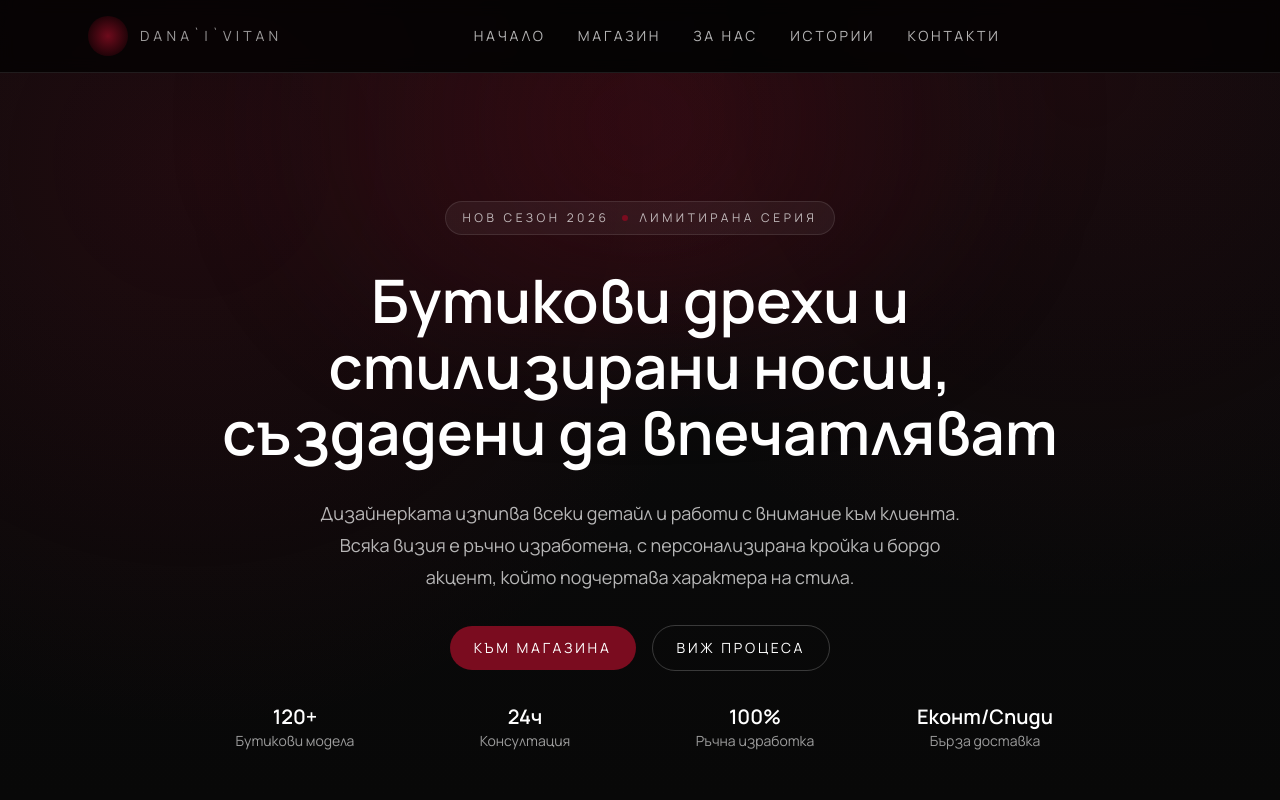
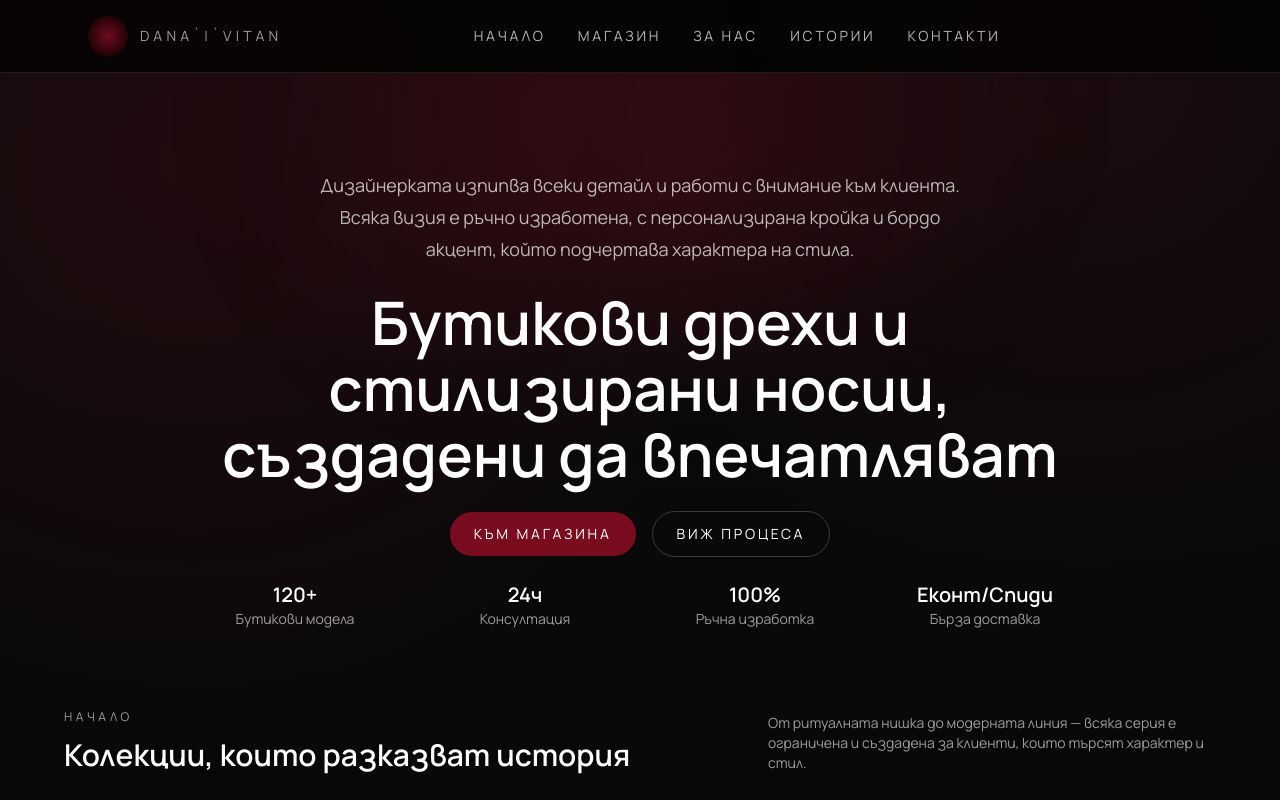
Before and after one commit to Niko5886/shopDanaVitan, a Next.js app: page / in a window 1280 px wide. Shown: the top 800 px of the page. Built offline with nearby package versions, Linux system fonts and the light colour scheme; a web font is replaced by a local one.

Commit message:
Hero: remove seasonal badge, tighten spacing and move description above title

```diff
--- a/app/page.tsx
+++ b/app/page.tsx
@@ -8,22 +8,17 @@ export default function Home() {
 
 
         <main className="relative z-10">
-          <section id="home" className="scroll-mt-28 px-6 pb-20 pt-28 sm:pt-32">
-            <div className="mx-auto flex w-full max-w-5xl flex-col items-center gap-10 text-center">
-              <div className="space-y-8 motion-safe:animate-[reveal_0.8s_ease-out]">
-                <div className="inline-flex items-center gap-3 rounded-full border border-white/10 bg-white/5 px-4 py-2 text-xs uppercase tracking-[0.3em] text-white/70">
-                  Нов сезон 2026
-                  <span className="h-1.5 w-1.5 rounded-full bg-[color:var(--accent)]" />
-                  Лимитирана серия
-                </div>
-                <h1 className="mx-auto max-w-4xl text-4xl font-semibold leading-[1.1] text-white sm:text-5xl lg:text-6xl">
-                  Бутикови дрехи и стилизирани носии, създадени да впечатляват
-                </h1>
+          <section id="home" className="scroll-mt-28 px-6 pb-20 pt-20 sm:pt-24">
+            <div className="mx-auto flex w-full max-w-5xl flex-col items-center gap-8 text-center">
+              <div className="space-y-6 motion-safe:animate-[reveal_0.8s_ease-out]">
                 <p className="mx-auto max-w-2xl text-lg leading-8 text-white/70">
                   Дизайнерката изпипва всеки детайл и работи с внимание към клиента. Всяка
                   визия е ръчно изработена, с персонализирана кройка и бордо акцент,
                   който подчертава характера на стила.
                 </p>
+                <h1 className="mx-auto max-w-4xl text-4xl font-semibold leading-[1.1] text-white sm:text-5xl lg:text-6xl">
+                  Бутикови дрехи и стилизирани носии, създадени да впечатляват
+                </h1>
                 <div className="flex flex-wrap items-center justify-center gap-4">
                   <a
                     className="rounded-full bg-[color:var(--accent)] px-6 py-3 text-sm uppercase tracking-[0.2em] text-white transition hover:bg-[color:var(--accent-strong)]"
```
